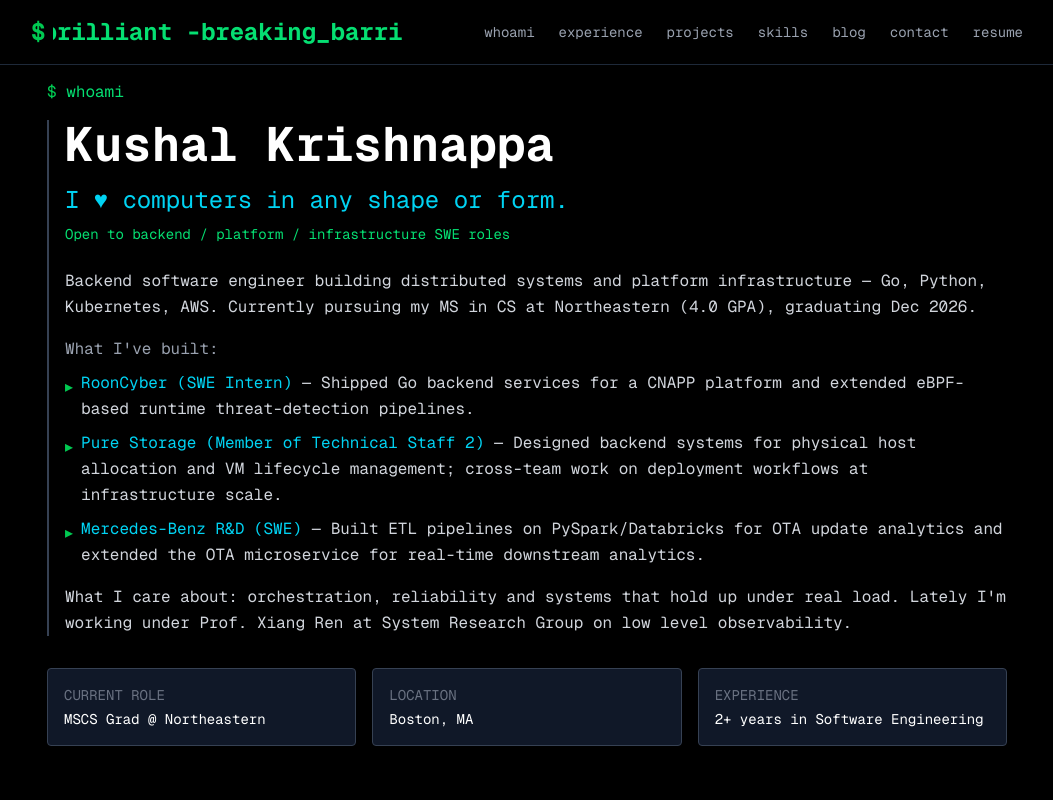
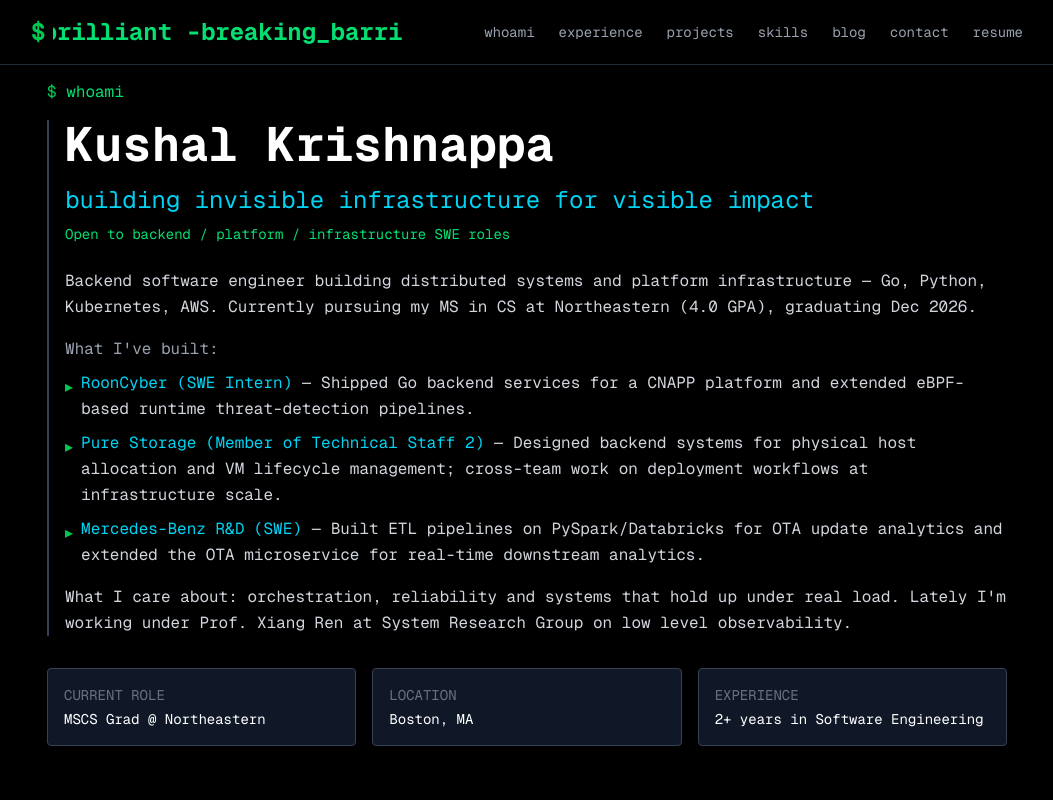
Before and after one commit to kushalkrishnappa/portfolio, a Next.js app: page / in a window 1280 px wide. Shown: the top 800 px of the page, without its empty margins (113-1166 px from the left). Built offline with nearby package versions, Linux system fonts and the light colour scheme.

Commit message:
update tagline

```diff
--- a/src/data/profile.ts
+++ b/src/data/profile.ts
@@ -2,7 +2,7 @@
 
 export const profile: Profile = {
   name: "Kushal Krishnappa",
-  tagline: "I ♥ computers in any shape or form.",
+  tagline: "building invisible infrastructure for visible impact",
   availability: "Open to backend / platform / infrastructure SWE roles",
   about: {
     intro:
```
